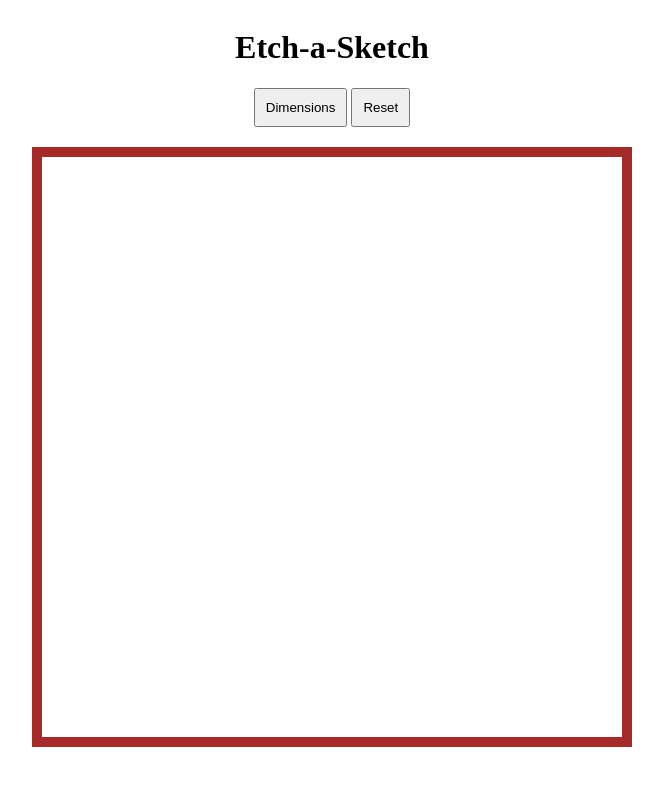
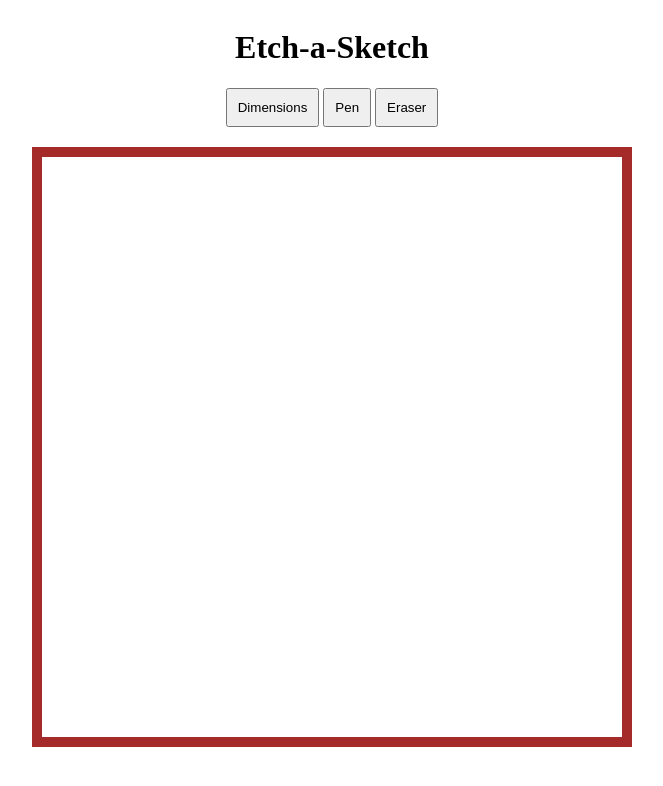
Before and after one commit to veen-git/Etch-a-sketch, a plain HTML site: page index.html in a window 1280 px wide. Shown: the whole page, without its empty margins (308-971 px from the left). Drawn offline with Linux system fonts and the light colour scheme.

Commit message:
Add pen button

```diff
--- a/index.html
+++ b/index.html
@@ -12,7 +12,8 @@
     </h1>
     <div id = buttonContainer>
         <button id ="size">Dimensions</button>
-        <button id = "eraser">Reset</button>
+        <button id = "pen">Pen</button>
+        <button id = "eraser">Eraser</button>
     </div>
     <div id = "Container">
     </div>
```
